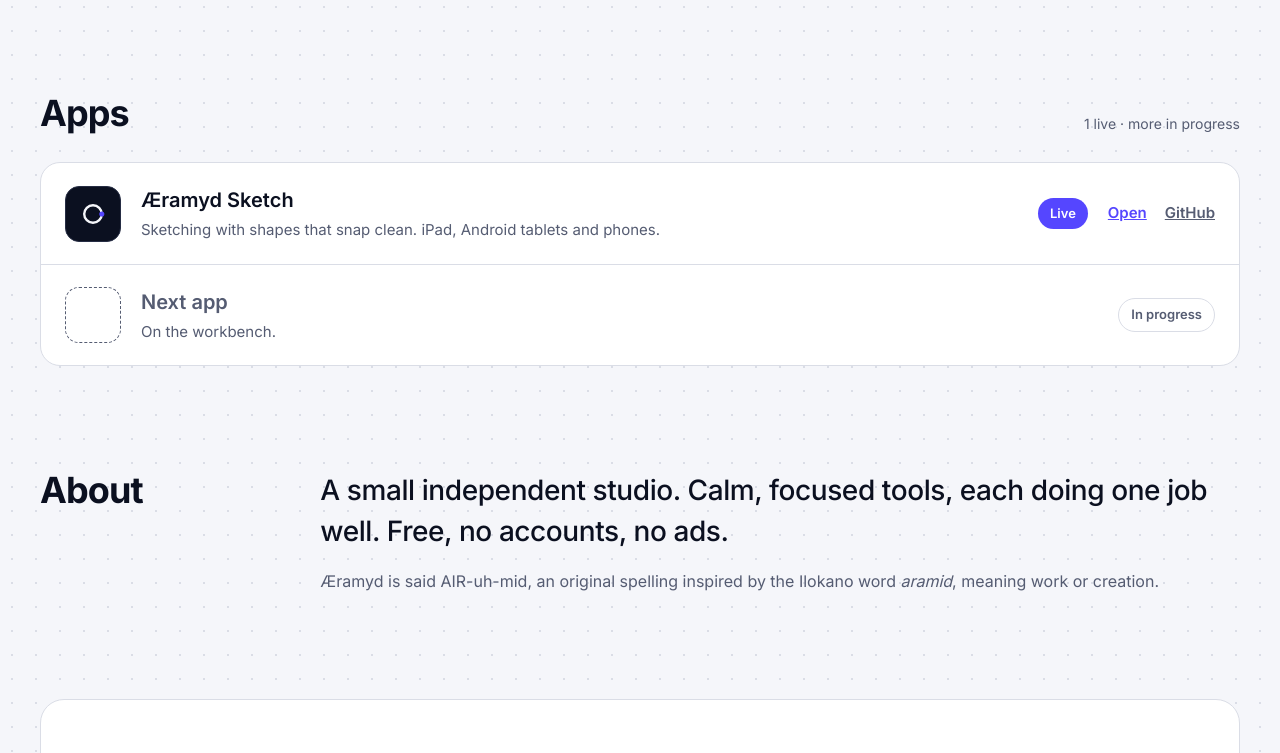
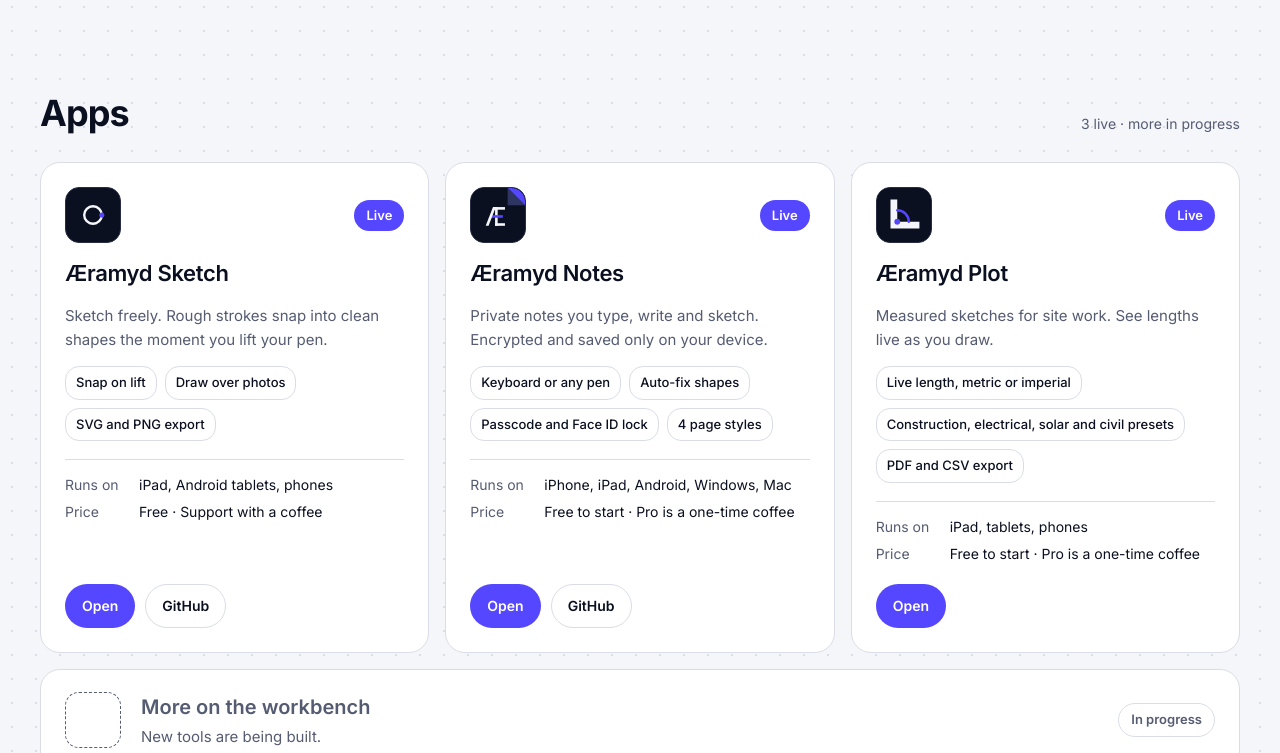
Before and after one commit to aeramyd/aeramyd-site, a plain HTML site: page index.html in a window 1280 px wide. Shown: the part 1301-2054 px from the top of the page. Drawn offline with Linux system fonts and the light colour scheme.

Commit message:
Add files via upload

```diff
--- a/index.html
+++ b/index.html
@@ -4,7 +4,7 @@
 <meta charset="utf-8">
 <meta name="viewport" content="width=device-width, initial-scale=1, viewport-fit=cover">
 <title>Æramyd · Small, well-made apps</title>
-<meta name="description" content="Æramyd is an independent app studio making small, well-made apps that run in your browser, on any device.">
+<meta name="description" content="Æramyd is an independent app studio. Æramyd Sketch, Notes and Plot: small, well-made apps that run in your browser, on any device.">
 <meta name="theme-color" content="#0B1020" media="(prefers-color-scheme: dark)">
 <meta name="theme-color" content="#F5F6FA" media="(prefers-color-scheme: light)">
 <meta name="color-scheme" content="dark light">
@@ -16,7 +16,7 @@
 <meta property="og:type" content="website">
 <meta property="og:site_name" content="Æramyd">
 <meta property="og:title" content="Æramyd · Small, well-made apps">
-<meta property="og:description" content="Draw it rough. Lift. It's clean. Try Æramyd Sketch, free in your browser.">
+<meta property="og:description" content="Sketch, Notes and Plot. Small, well-made apps that run in your browser. No ads, no account.">
 <meta property="og:url" content="https://aeramyd.pages.dev/">
 <meta property="og:image" content="https://aeramyd.pages.dev/og-image.png">
 <meta property="og:image:width" content="1200">
@@ -122,6 +122,22 @@
   .row-links a.sub{color:var(--muted)}
   .muted-title{color:var(--muted)}
 
+  .apps{display:grid;grid-template-columns:repeat(auto-fit,minmax(min(100%,300px),1fr));gap:16px}
+  .app{background:var(--card);border:1px solid var(--line);border-radius:var(--radius);padding:24px;display:flex;flex-direction:column;gap:14px;transition:border-color .2s ease,transform .2s ease}
+  .app:hover{border-color:var(--iris);transform:translateY(-2px)}
+  .app-top{display:flex;justify-content:space-between;align-items:center}
+  .app h3{font-size:22px;font-weight:600;letter-spacing:-.015em}
+  .app-line{font-size:15px;line-height:1.6;color:var(--muted)}
+  .tags{list-style:none;margin:0;padding:0;display:flex;flex-wrap:wrap;gap:8px}
+  .tags li{font-size:13px;font-weight:500;padding:6px 10px;border-radius:14px;border:1px solid var(--line);color:var(--fg)}
+  .meta{margin:4px 0 0;display:flex;flex-direction:column;gap:6px;font-size:14px;border-top:1px solid var(--line);padding-top:14px}
+  .meta div{display:flex;gap:10px}
+  .meta dt{color:var(--muted);min-width:64px}
+  .meta dd{margin:0}
+  .app-links{display:flex;gap:10px;flex-wrap:wrap;margin-top:auto;padding-top:6px}
+  .app .app-icon{overflow:hidden}
+  .soon{margin-top:16px}
+
   .about{display:flex;flex-wrap:wrap;gap:20px 40px}
   .about h2{flex:1 1 240px}
   .about-body{flex:999 1 560px;min-width:0;display:flex;flex-direction:column;gap:16px}
@@ -187,7 +203,7 @@
   <section class="hero" id="top">
     <div class="hero-head">
       <h1>Draw it rough.<br><em>Lift.</em> It's clean.</h1>
-      <p class="lead">Æramyd is an independent studio making small, well-made apps. Try the first one right here.</p>
+      <p class="lead">Æramyd is an independent studio making small, well-made apps. Try one right here.</p>
     </div>
 
     <div class="pad" id="pad">
@@ -198,8 +214,9 @@
     </div>
 
     <div class="cta">
-      <a class="btn btn-primary" href="https://aeramyd-sketch.pages.dev">Open Æramyd Sketch</a>
-      <span class="note">Free · No account · Works offline</span>
+      <a class="btn btn-primary" href="#apps">Explore the apps</a>
+      <a class="btn btn-ghost" href="https://aeramyd-sketch.pages.dev">Open Æramyd Sketch</a>
+      <span class="note">No ads · No account · Works offline</span>
     </div>
   </section>
 
@@ -224,21 +241,74 @@
   <section id="apps" aria-labelledby="apps-title" class="reveal">
     <div class="sec-head">
       <h2 id="apps-title">Apps</h2>
-      <span class="note">1 live · more in progress</span>
+      <span class="note">3 live · more in progress</span>
     </div>
-    <div class="list">
-      <div class="row">
-        <div class="app-icon"><svg viewBox="0 0 40 40" width="32" height="32" aria-hidden="true"><circle cx="20" cy="20" r="11" fill="none" stroke="#F5F6FA" stroke-width="3"/><circle cx="31" cy="20" r="3.2" fill="#5546FF"/></svg></div>
-        <div class="row-text"><h3>Æramyd Sketch</h3><p>Sketching with shapes that snap clean. iPad, Android tablets and phones.</p></div>
-        <span class="pill pill-live">Live</span>
-        <div class="row-links">
-          <a href="https://aeramyd-sketch.pages.dev">Open</a>
-          <a class="sub" href="https://github.com/aeramyd/aeramyd-sketch">GitHub</a>
+    <div class="apps">
+
+      <article class="app">
+        <div class="app-top">
+          <div class="app-icon" aria-hidden="true"><svg viewBox="0 0 40 40" width="32" height="32"><circle cx="20" cy="20" r="11" fill="none" stroke="#F5F6FA" stroke-width="3"/><circle cx="31" cy="20" r="3.2" fill="#5546FF"/></svg></div>
+          <span class="pill pill-live">Live</span>
         </div>
-      </div>
+        <h3>Æramyd Sketch</h3>
+        <p class="app-line">Sketch freely. Rough strokes snap into clean shapes the moment you lift your pen.</p>
+        <ul class="tags" aria-label="Features">
+          <li>Snap on lift</li><li>Draw over photos</li><li>SVG and PNG export</li>
+        </ul>
+        <dl class="meta">
+          <div><dt>Runs on</dt><dd>iPad, Android tablets, phones</dd></div>
+          <div><dt>Price</dt><dd>Free · Support with a coffee</dd></div>
+        </dl>
+        <div class="app-links">
+          <a class="btn btn-primary btn-sm" href="https://aeramyd-sketch.pages.dev">Open</a>
+          <a class="btn btn-ghost btn-sm" href="https://github.com/aeramyd/aeramyd-sketch">GitHub</a>
+        </div>
+      </article>
+
+      <article class="app">
+        <div class="app-top">
+          <div class="app-icon" aria-hidden="true"><svg viewBox="0 0 56 56" width="56" height="56"><defs><clipPath id="nclip"><rect width="56" height="56" rx="14"/></clipPath></defs><g clip-path="url(#nclip)"><rect width="56" height="56" fill="#0B1020"/><path d="M38 0 H56 V18 Z" fill="#5546FF"/><path d="M38 0 L38 18 L56 18 Z" fill="#2E3560"/></g><g transform="translate(12 16) scale(.27)"><g fill="#F5F6FA"><rect x="40" y="14" width="46" height="10"/><rect x="48" y="14" width="10" height="72"/><rect x="48" y="76" width="38" height="10"/></g><rect x="30" y="45" width="48" height="10" fill="#5546FF"/><path d="M12 86 L40 14 L51 14 L23 86 Z" fill="#F5F6FA"/></g></svg></div>
+          <span class="pill pill-live">Live</span>
+        </div>
+        <h3>Æramyd Notes</h3>
+        <p class="app-line">Private notes you type, write and sketch. Encrypted and saved only on your device.</p>
+        <ul class="tags" aria-label="Features">
+          <li>Keyboard or any pen</li><li>Auto-fix shapes</li><li>Passcode and Face ID lock</li><li>4 page styles</li>
+        </ul>
+        <dl class="meta">
+          <div><dt>Runs on</dt><dd>iPhone, iPad, Android, Windows, Mac</dd></div>
+          <div><dt>Price</dt><dd>Free to start · Pro is a one-time coffee</dd></div>
+        </dl>
+        <div class="app-links">
+          <a class="btn btn-primary btn-sm" href="https://aeramyd-notes.pages.dev">Open</a>
+          <a class="btn btn-ghost btn-sm" href="https://github.com/aeramyd/aeramyd-notes">GitHub</a>
+        </div>
+      </article>
+
+      <article class="app">
+        <div class="app-top">
+          <div class="app-icon" aria-hidden="true"><svg viewBox="0 0 56 56" width="56" height="56"><rect width="56" height="56" rx="14" fill="#0B1020"/><path d="M14 12 H21 V35 H44 V42 H14 Z" fill="#F5F6FA"/><path d="M21 23 A12 12 0 0 1 33 35" fill="none" stroke="#5546FF" stroke-width="2.6" stroke-linecap="round"/><circle cx="21" cy="35" r="3" fill="#5546FF"/></svg></div>
+          <span class="pill pill-live">Live</span>
+        </div>
+        <h3>Æramyd Plot</h3>
+        <p class="app-line">Measured sketches for site work. See lengths live as you draw.</p>
+        <ul class="tags" aria-label="Features">
+          <li>Live length, metric or imperial</li><li>Construction, electrical, solar and civil presets</li><li>PDF and CSV export</li>
+        </ul>
+        <dl class="meta">
+          <div><dt>Runs on</dt><dd>iPad, tablets, phones</dd></div>
+          <div><dt>Price</dt><dd>Free to start · Pro is a one-time coffee</dd></div>
+        </dl>
+        <div class="app-links">
+          <a class="btn btn-primary btn-sm" href="https://aeramyd-plot.pages.dev">Open</a>
+        </div>
+      </article>
+    </div>
+
+    <div class="list soon">
       <div class="row">
         <div class="app-icon empty"></div>
-        <div class="row-text"><h3 class="muted-title">Next app</h3><p>On the workbench.</p></div>
+        <div class="row-text"><h3 class="muted-title">More on the workbench</h3><p>New tools are being built.</p></div>
         <span class="pill pill-soon">In progress</span>
       </div>
     </div>
@@ -247,7 +317,7 @@
   <section id="about" class="about reveal" aria-labelledby="about-title">
     <h2 id="about-title">About</h2>
     <div class="about-body">
-      <p class="big">A small independent studio. Calm, focused tools, each doing one job well. Free, no accounts, no ads.</p>
+      <p class="big">A small independent studio. Calm, focused tools, each doing one job well. No ads, no accounts, no subscriptions.</p>
       <p class="small">Æramyd is said AIR-uh-mid, an original spelling inspired by the Ilokano word <em>aramid</em>, meaning work or creation.</p>
     </div>
   </section>
--- a/sitemap.xml
+++ b/sitemap.xml
@@ -1,5 +1,5 @@
 <?xml version="1.0" encoding="UTF-8"?>
 <urlset xmlns="http://www.sitemaps.org/schemas/sitemap/0.9">
-  <url><loc>https://aeramyd.pages.dev/</loc><lastmod>2026-11-16</lastmod></url>
-  <url><loc>https://aeramyd.pages.dev/privacy</loc><lastmod>2026-11-16</lastmod></url>
+  <url><loc>https://aeramyd.pages.dev/</loc><lastmod>2026-11-18</lastmod></url>
+  <url><loc>https://aeramyd.pages.dev/privacy</loc><lastmod>2026-11-18</lastmod></url>
 </urlset>
```
Also changed, not shown: privacy.html (+4 -3 lines), 1 other file.
